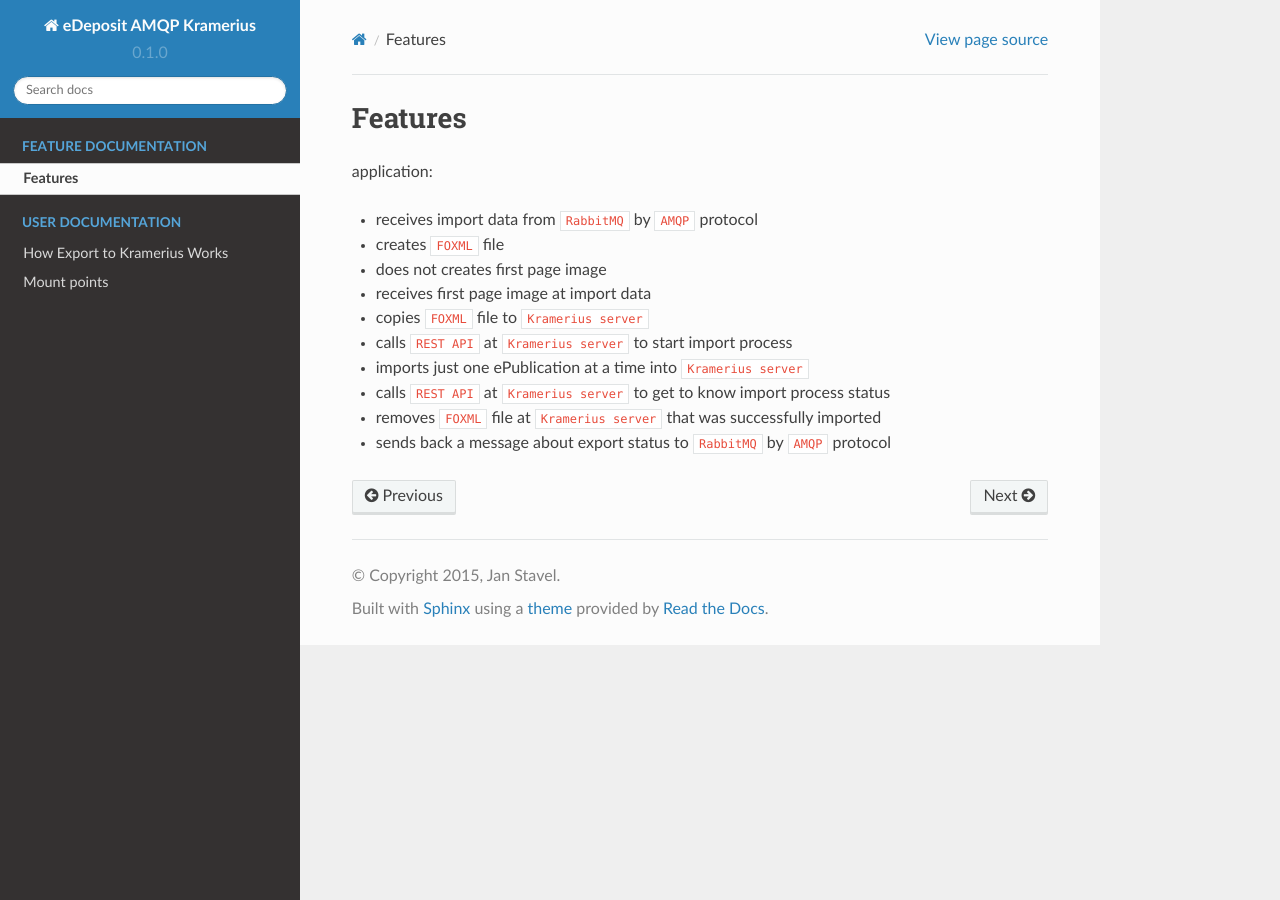
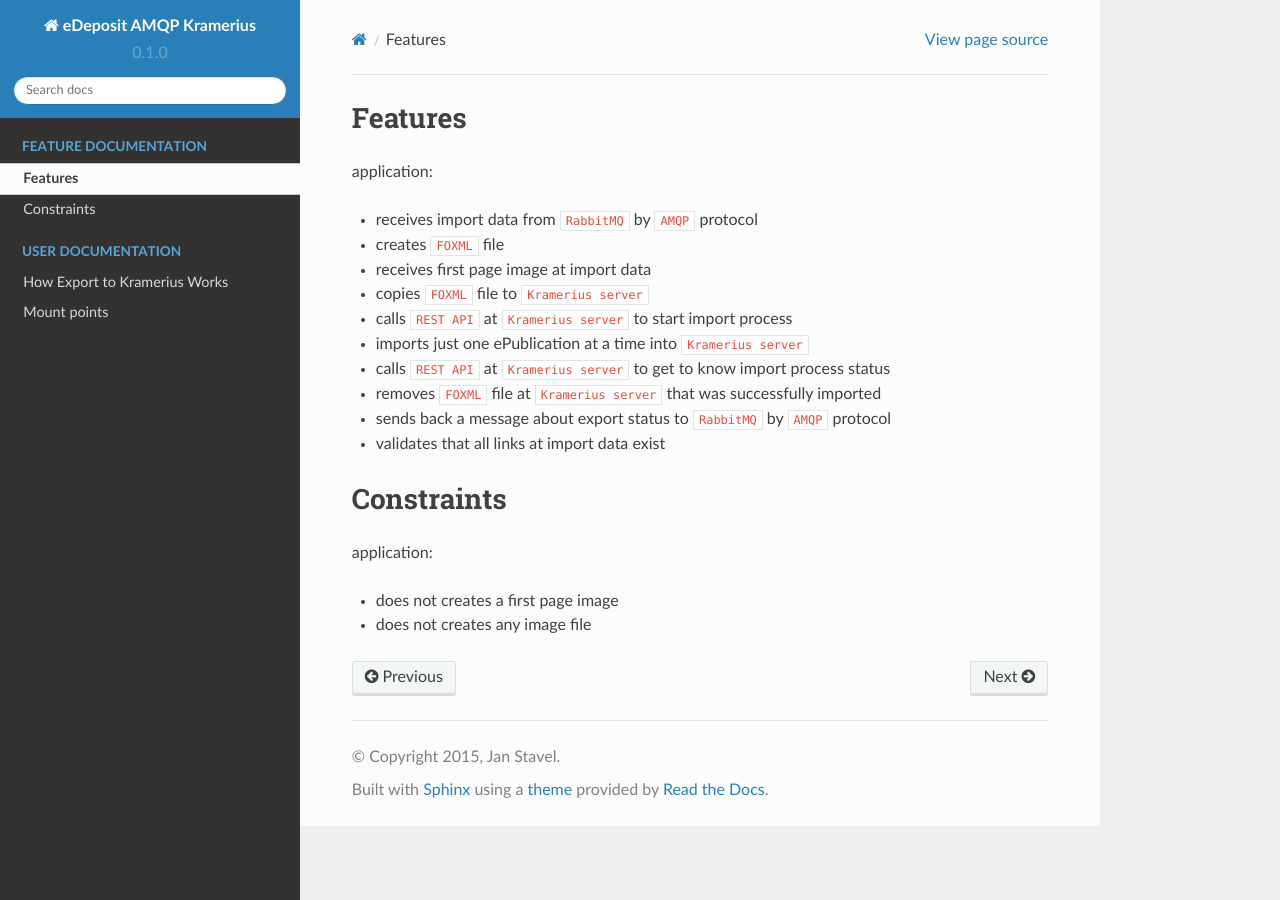
Before and after one commit to edeposit/edeposit.amqp.kramerius, a Sphinx documentation site: the page built from docs/features.rst, in a window 1280 px wide. Built offline with Sphinx 7.4.7 and the Read the Docs theme 2.0.0, drawn with Linux system fonts in a browser that asks for light colours.

Commit message:
edeposit/edeposit#468 doplnil jsem sekci "Constraints"

```diff
--- a/docs/features.rst
+++ b/docs/features.rst
@@ -13,3 +12,12 @@
 - calls ``REST API`` at ``Kramerius server`` to get to know import process status
 - removes ``FOXML`` file at ``Kramerius server`` that was successfully imported
 - sends back a message about export status to ``RabbitMQ`` by ``AMQP`` protocol
+- validates that all links at import data exist
+
+Constraints
+============================
+
+application:
+
+- does not creates a first page image
+- does not creates any image file
```
Also changed, not shown: other parts of docs/features.rst (+0 -1 lines).
